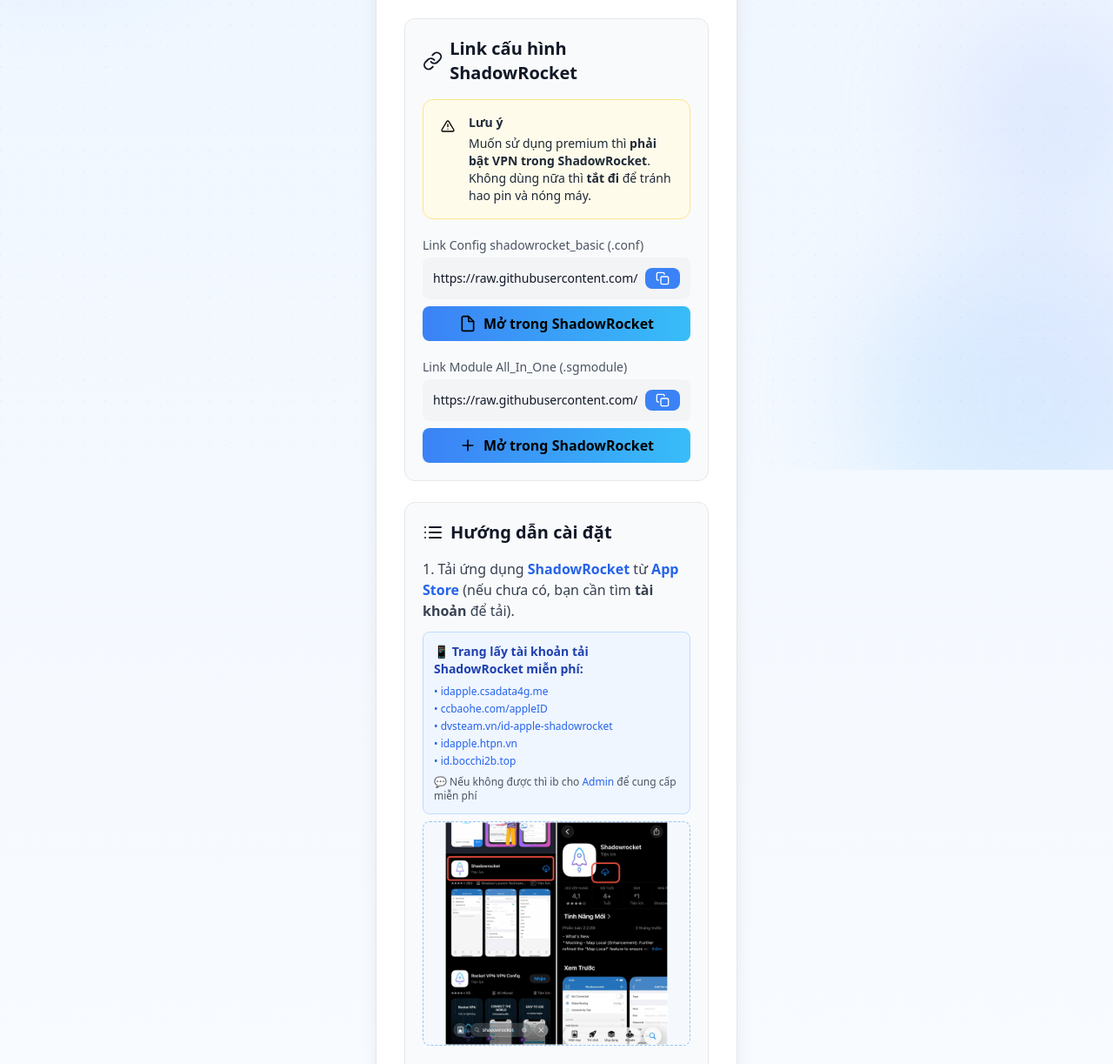
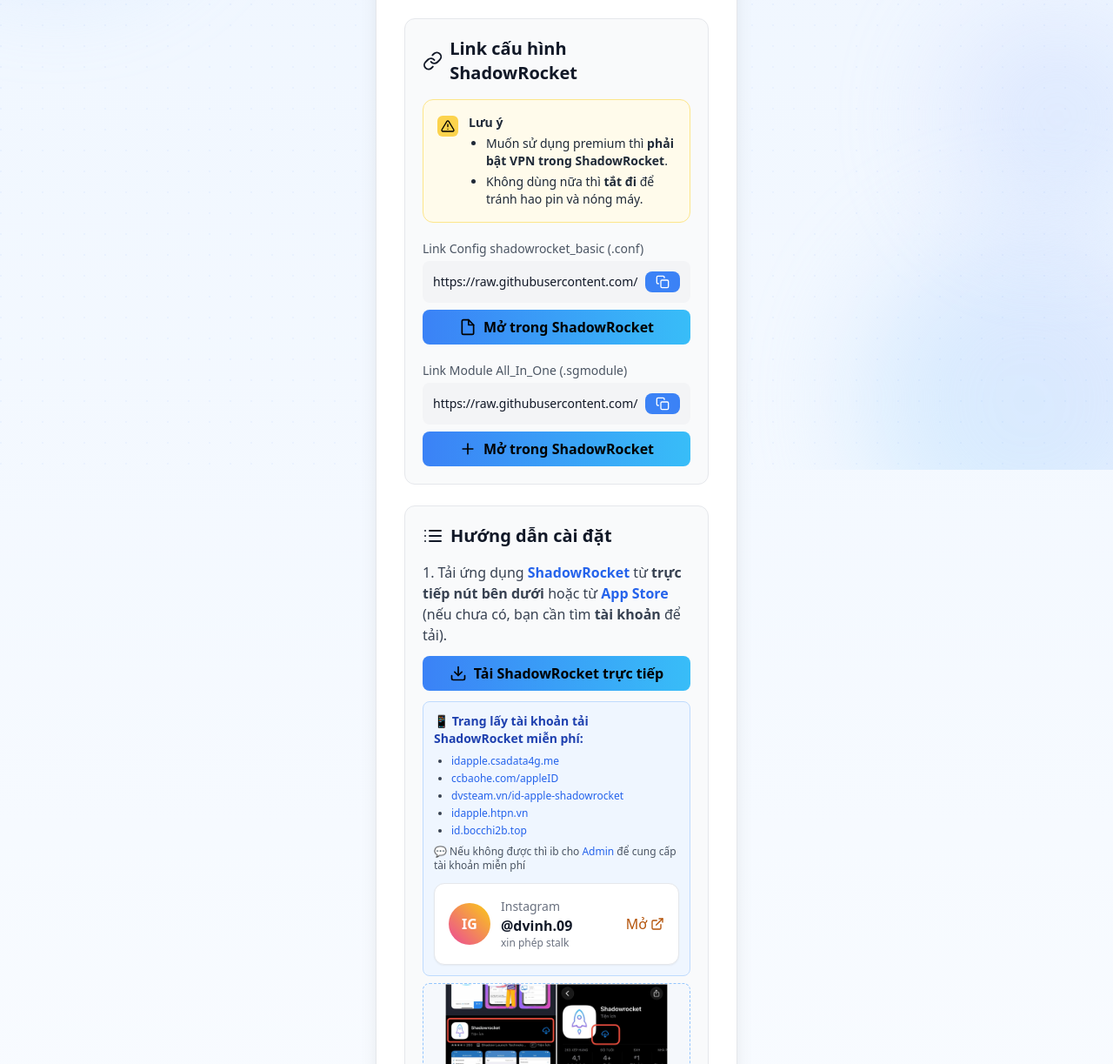
Before and after one commit to duyvinh09/Module_IOS, a plain HTML site: page index.html in a window 1280 px wide. Shown: the part 260-1483 px from the top of the page at 87% size. Drawn offline with nearby package versions, Linux system fonts and the light colour scheme.

Commit message:
feat: enhance ShadowRocket guide with Font Awesome icons, improved instructions, and additional contact information for user support

```diff
--- a/index.html
+++ b/index.html
@@ -11,6 +11,7 @@
     <link href="https://unpkg.com/aos@2.3.1/dist/aos.css" rel="stylesheet">
     <script src="https://unpkg.com/aos@2.3.1/dist/aos.js"></script>
     <script src="https://unpkg.com/feather-icons"></script>
+    <link rel="stylesheet" href="https://cdnjs.cloudflare.com/ajax/libs/font-awesome/6.4.0/css/all.min.css">
     <script src="https://cdn.jsdelivr.net/npm/feather-icons/dist/feather.min.js"></script>
     <style>
         .copy-btn:hover {
@@ -24,6 +25,7 @@
         :root {
             --all-in-app: #93c5fd; /* Tailwind blue-300 (kept var name for compatibility) */
             --all-in-app-strong: #2563eb; /* blue-600 for emphasis */
+            --yellow: #fcd34d; /* Tailwind amber-300 */
         }
     </style>
 </head>
@@ -71,13 +73,16 @@
                         <div class="rounded-xl p-4 border border-amber-200 bg-amber-50">
                             <div class="flex items-start">
                                 <div class="mt-0.5 mr-3">
-                                    <div class="w-6 h-6 rounded-md flex items-center justify-center" style="background-color: var(--locket-yellow)">
+                                    <div class="w-6 h-6 rounded-md flex items-center justify-center" style="background-color: var(--yellow)">
                                         <i data-feather="alert-triangle" class="w-4 h-4 text-black"></i>
                                     </div>
                                 </div>
                                 <div class="text-sm text-gray-800">
                                     <p class="font-semibold mb-1">Lưu ý</p>
-                                    <p>Muốn sử dụng premium thì <span class="font-semibold">phải bật VPN trong ShadowRocket</span>. Không dùng nữa thì <span class="font-semibold">tắt đi</span> để tránh hao pin và nóng máy.</p>
+                                    <ul class="list-disc pl-5 space-y-1">
+                                        <li>Muốn sử dụng premium thì <span class="font-semibold">phải bật VPN trong ShadowRocket</span>.</li>
+                                        <li>Không dùng nữa thì <span class="font-semibold">tắt đi</span> để tránh hao pin và nóng máy.</li>
+                                    </ul>
                                 </div>
                             </div>
                         </div>
@@ -121,17 +126,38 @@
                     </h2>
                     <ol class="space-y-6 list-decimal list-inside">
                         <li class="text-gray-700">
-                            Tải ứng dụng <a href="https://apps.apple.com/app/id932747118" target="_blank" rel="noopener noreferrer" class="font-semibold text-blue-600">ShadowRocket</a> từ <span class="font-semibold text-blue-600">App Store</span> (nếu chưa có, bạn cần tìm <span class="font-semibold">tài khoản</span> để tải).
+                            Tải ứng dụng <a href="https://apps.apple.com/app/id932747118" target="_blank" rel="noopener noreferrer" class="font-semibold text-blue-600">ShadowRocket</a> từ <span class="font-semibold">trực tiếp nút bên dưới</span> hoặc từ <span class="font-semibold text-blue-600">App Store</span> (nếu chưa có, bạn cần tìm <span class="font-semibold">tài khoản</span> để tải).
+                            <a href="itms-services://?action=download-manifest&url=https://dl.3u.com/plist/2025/09/28/1759023053857_696086.plist" class="mt-3 w-full bg-gradient-to-r from-blue-500 to-sky-400 hover:from-blue-600 hover:to-sky-500 focus:ring-2 focus:ring-blue-300 focus:outline-none text-black font-semibold py-2 px-4 rounded-lg transition-all inline-flex items-center justify-center gap-2">
+                                <i data-feather="download" class="w-5 h-5"></i>
+                                <span>Tải ShadowRocket trực tiếp</span>
+                            </a>
                             <div class="mt-3 p-3 bg-blue-50 rounded-lg border border-blue-200">
                                 <p class="text-sm font-semibold text-blue-800 mb-2">📱 Trang lấy tài khoản tải ShadowRocket miễn phí:</p>
                                 <div class="space-y-1 text-xs">
-                                    <a href="https://idapple.csadata4g.me/" target="_blank" rel="noopener noreferrer" class="block text-blue-600 hover:text-blue-800 hover:underline">• idapple.csadata4g.me</a>
-                                    <a href="https://ccbaohe.com/appleID/" target="_blank" rel="noopener noreferrer" class="block text-blue-600 hover:text-blue-800 hover:underline">• ccbaohe.com/appleID</a>
-                                    <a href="https://dvsteam.vn/id-apple-shadowrocket" target="_blank" rel="noopener noreferrer" class="block text-blue-600 hover:text-blue-800 hover:underline">• dvsteam.vn/id-apple-shadowrocket</a>
-                                    <a href="https://idapple.htpn.vn/" target="_blank" rel="noopener noreferrer" class="block text-blue-600 hover:text-blue-800 hover:underline">• idapple.htpn.vn</a>
-                                    <a href="https://id.bocchi2b.top" target="_blank" rel="noopener noreferrer" class="block text-blue-600 hover:text-blue-800 hover:underline">• id.bocchi2b.top</a>
+                                    <ul class="list-disc pl-5 space-y-1">
+                                        <li><a href="https://idapple.csadata4g.me/" target="_blank" rel="noopener noreferrer" class="block text-blue-600 hover:text-blue-800 hover:underline">idapple.csadata4g.me</a></li>
+                                        <li><a href="https://ccbaohe.com/appleID/" target="_blank" rel="noopener noreferrer" class="block text-blue-600 hover:text-blue-800 hover:underline">ccbaohe.com/appleID</a></li>
+                                        <li><a href="https://dvsteam.vn/id-apple-shadowrocket" target="_blank" rel="noopener noreferrer" class="block text-blue-600 hover:text-blue-800 hover:underline">dvsteam.vn/id-apple-shadowrocket</a></li>
+                                        <li><a href="https://idapple.htpn.vn/" target="_blank" rel="noopener noreferrer" class="block text-blue-600 hover:text-blue-800 hover:underline">idapple.htpn.vn</a></li>
+                                        <li><a href="https://id.bocchi2b.top" target="_blank" rel="noopener noreferrer" class="block text-blue-600 hover:text-blue-800 hover:underline">id.bocchi2b.top</a></li>
+                                    </ul>
                                 </div>
-                                <p class="text-xs text-gray-600 mt-2">💬 Nếu không được thì ib cho <a href="https://www.instagram.com/dvinh.09/" target="_blank" rel="noopener noreferrer" class="text-blue-600">Admin</a> để cung cấp miễn phí</p>
+                                <p class="text-xs text-gray-600 mt-2">💬 Nếu không được thì ib cho <a href="https://www.instagram.com/dvinh.09/" target="_blank" rel="noopener noreferrer" class="text-blue-600">Admin</a> để cung cấp tài khoản miễn phí</p>
+                                <div class="mt-3">
+                                    <a href="https://www.instagram.com/dvinh.09/" target="_blank" rel="noopener" class="block rounded-xl border border-gray-200 bg-white hover:bg-gray-50 transition-shadow shadow-sm hover:shadow p-4">
+                                        <div class="flex items-center gap-3">
+                                            <div class="w-12 h-12 rounded-full bg-gradient-to-tr from-pink-500 to-yellow-400 flex items-center justify-center text-white font-bold">IG</div>
+                                            <div class="flex-1">
+                                                <div class="text-sm text-gray-500">Instagram</div>
+                                                <div class="font-semibold text-gray-900">@dvinh.09</div>
+                                                <div class="text-xs text-gray-500">xin phép stalk</div>
+                                            </div>
+                                            <div>
+                                                <span class="inline-flex items-center gap-1 text-amber-700 font-medium">Mở <i data-feather="external-link" class="w-4 h-4"></i></span>
+                                            </div>
+                                        </div>
+                                    </a>
+                                </div>
                             </div>
                             <div class="mt-2 w-full rounded-lg border border-dashed border-blue-300 bg-blue-50/40 flex items-center justify-center text-xs text-gray-500">
                                 <button type="button" class="block w-full" onclick="openImageModalAt(0)">
@@ -159,7 +185,7 @@
                             </div>
                         </li>
                         <li class="text-gray-700">
-                            Nhấn vào biểu tượng chữ <span class="font-semibold">ℹ️</span> màu xanh cạnh cấu hình <span class="font-semibold text-blue-600">"shadowrocket_basic.conf"</span> → vào mục <span class="font-semibold text-blue-600">Giải mã HTTPS</span> và bật <span class="font-semibold">Giải mã HTTPS</span> lên.
+                            Nhấn vào biểu tượng chữ <i class="fas fa-info-circle text-blue-600"></i> màu xanh cạnh cấu hình <span class="font-semibold text-blue-600">"shadowrocket_basic.conf"</span> → vào mục <span class="font-semibold text-blue-600">Giải mã HTTPS</span> và bật <span class="font-semibold">Giải mã HTTPS</span> lên.
                             <div class="mt-2 w-full rounded-lg border border-dashed border-blue-300 bg-blue-50/40 flex items-center justify-center text-xs text-gray-500">
                                 <!-- Chèn ảnh hướng dẫn bước 4 (./assets/steps/step4.jpg) -->
                                 <button type="button" class="block w-full" onclick="openImageModalAt(3)">
```
